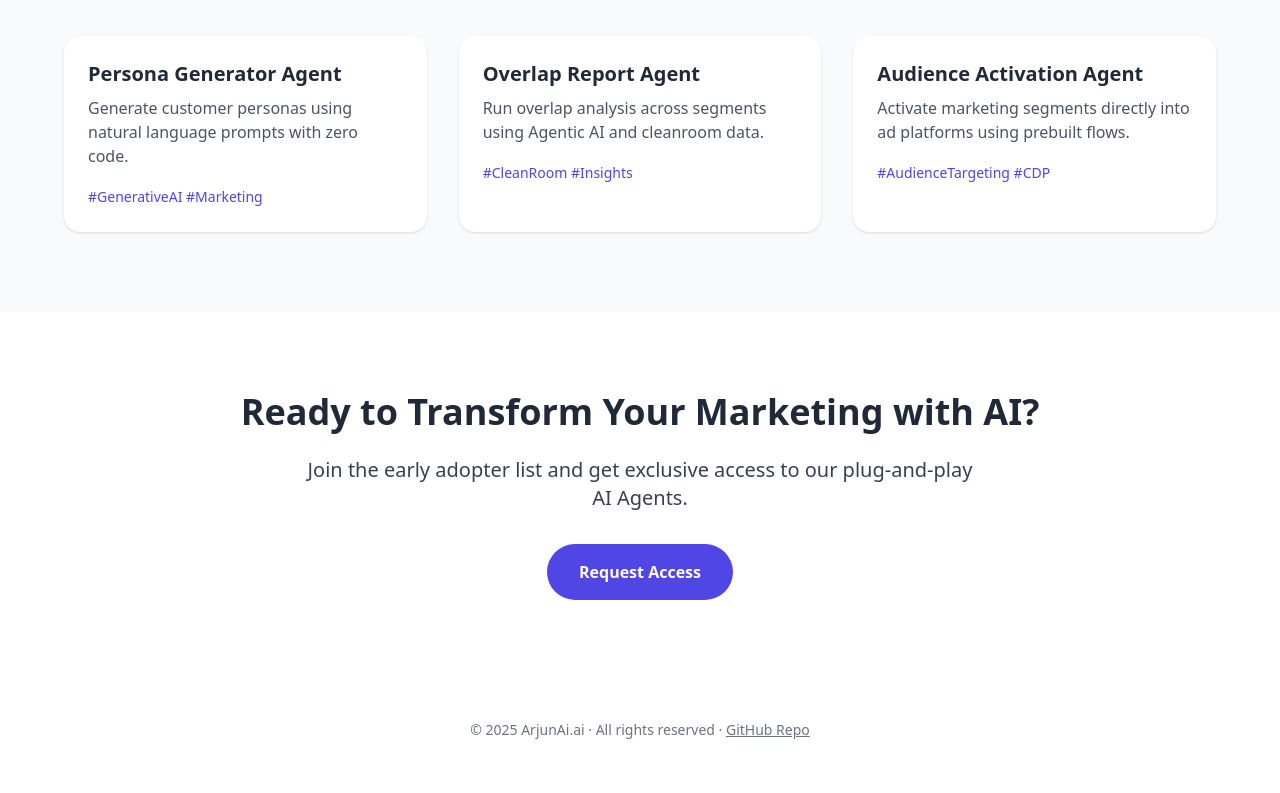
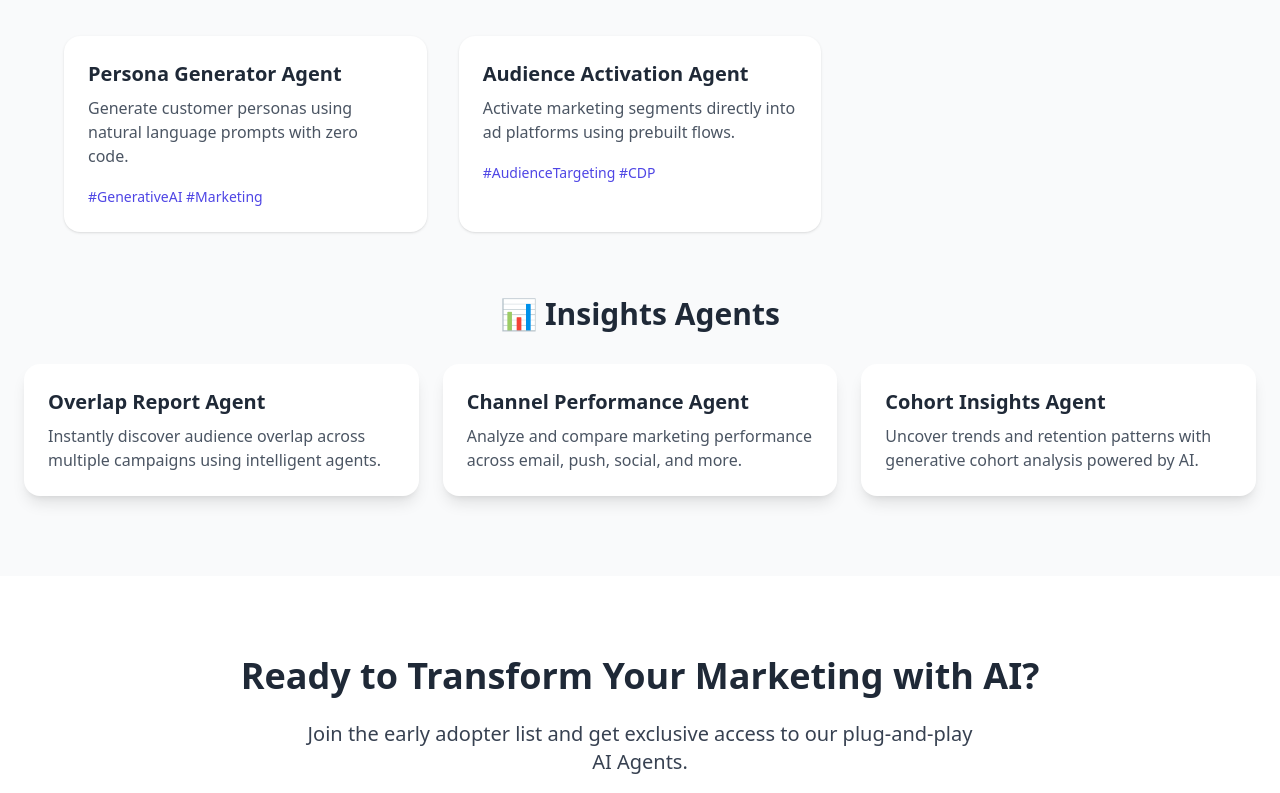
Before and after one commit to arvindpal05/arjunai, a plain HTML site: page index.html in a window 1280 px wide. Shown: the part 564-1357 px from the top of the page. Drawn offline with nearby package versions, Linux system fonts and the light colour scheme.

Commit message:
Update index.html

```diff
--- a/index.html
+++ b/index.html
@@ -10,8 +10,8 @@
   <body class="bg-white text-gray-800">
     <!-- Hero Section -->
     <section class="bg-gradient-to-br from-indigo-500 to-purple-600 text-white py-20 px-6 text-center">
-      <img src="/assets/logo.png" alt="ArjunAi Logo" class="mx-auto w-24 mb-6 rounded-full border-4 border-white shadow-lg">
-      <h1 class="text-4xl md:text-6xl font-bold mb-4">ArjunAi.ai</h1>
+      <img src="assets/logo.png" alt="ArjunAi Logo" class="mx-auto w-24 mb-6 rounded-full border-4 border-white shadow-lg">
+      <h1 class="text-4xl md:text-6xl font-bold mb-4">ArjunAi</h1>
       <p class="text-xl md:text-2xl max-w-2xl mx-auto mb-8">Empowering Decisions with Intelligent Agents</p>
       <a href="#cta" class="bg-white text-indigo-700 px-6 py-3 rounded-full font-semibold hover:bg-gray-100 transition">Get Early Access</a>
     </section>
@@ -27,13 +27,6 @@
           <span class="text-sm text-indigo-600 font-medium">#GenerativeAI #Marketing</span>
         </div>
 
-        <!-- Agent Card 2 -->
-        <div class="bg-white p-6 rounded-2xl shadow hover:shadow-xl transition">
-          <h3 class="text-xl font-semibold mb-2">Overlap Report Agent</h3>
-          <p class="text-gray-600 mb-4">Run overlap analysis across segments using Agentic AI and cleanroom data.</p>
-          <span class="text-sm text-indigo-600 font-medium">#CleanRoom #Insights</span>
-        </div>
-
         <!-- Agent Card 3 -->
         <div class="bg-white p-6 rounded-2xl shadow hover:shadow-xl transition">
           <h3 class="text-xl font-semibold mb-2">Audience Activation Agent</h3>
@@ -41,6 +34,33 @@
           <span class="text-sm text-indigo-600 font-medium">#AudienceTargeting #CDP</span>
         </div>
       </div>
+
+      <!-- Insights Agents Section -->
+<div class="mt-16">
+  <h2 class="text-2xl md:text-3xl font-bold text-center text-gray-800 mb-6">📊 Insights Agents</h2>
+  <div class="grid md:grid-cols-3 gap-6 mt-8">
+
+    <!-- Overlap Report Agent -->
+    <div class="bg-white rounded-2xl shadow-lg p-6 hover:shadow-xl transition">
+      <h3 class="text-xl font-semibold text-gray-800 mb-2">Overlap Report Agent</h3>
+      <p class="text-gray-600">Instantly discover audience overlap across multiple campaigns using intelligent agents.</p>
+    </div>
+
+    <!-- Channel Performance Agent -->
+    <div class="bg-white rounded-2xl shadow-lg p-6 hover:shadow-xl transition">
+      <h3 class="text-xl font-semibold text-gray-800 mb-2">Channel Performance Agent</h3>
+      <p class="text-gray-600">Analyze and compare marketing performance across email, push, social, and more.</p>
+    </div>
+
+    <!-- Cohort Insights Agent -->
+    <div class="bg-white rounded-2xl shadow-lg p-6 hover:shadow-xl transition">
+      <h3 class="text-xl font-semibold text-gray-800 mb-2">Cohort Insights Agent</h3>
+      <p class="text-gray-600">Uncover trends and retention patterns with generative cohort analysis powered by AI.</p>
+    </div>
+
+  </div>
+</div>
+
     </section>
 
     <!-- CTA Section -->
```
